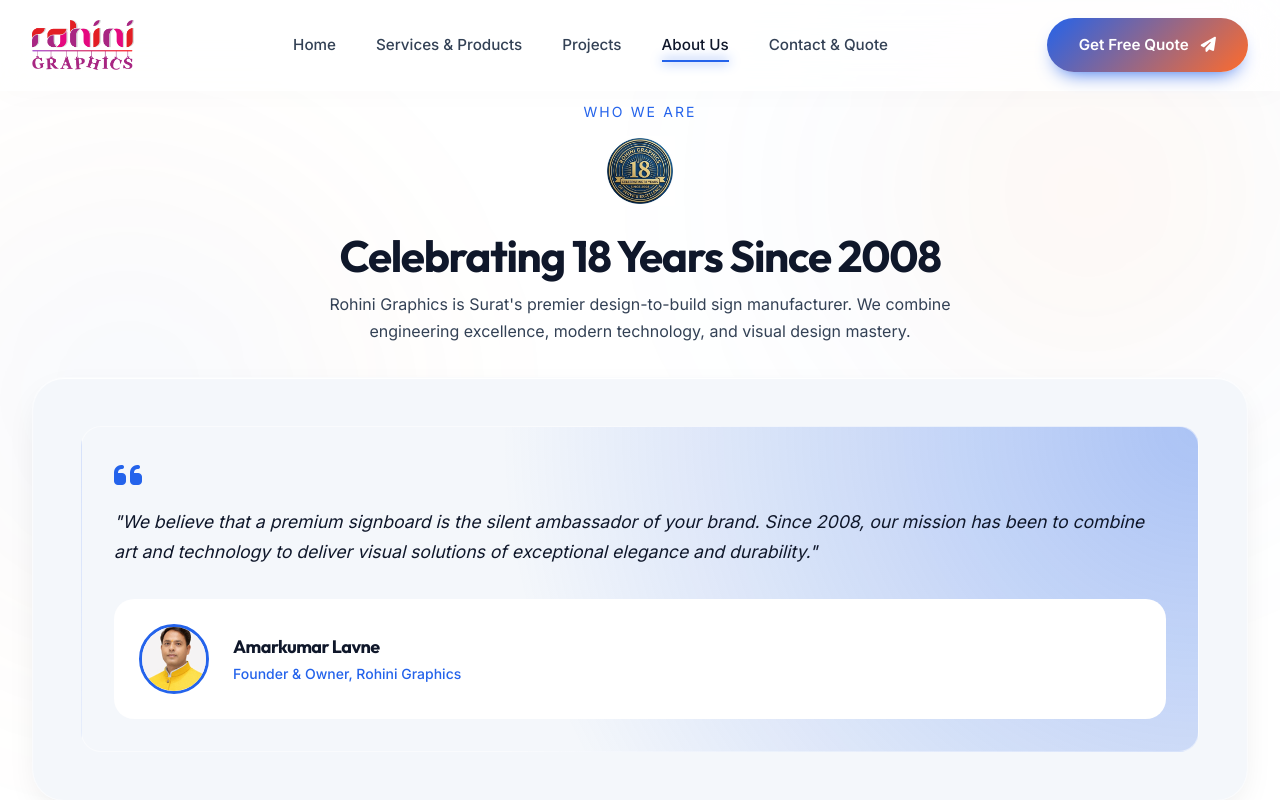
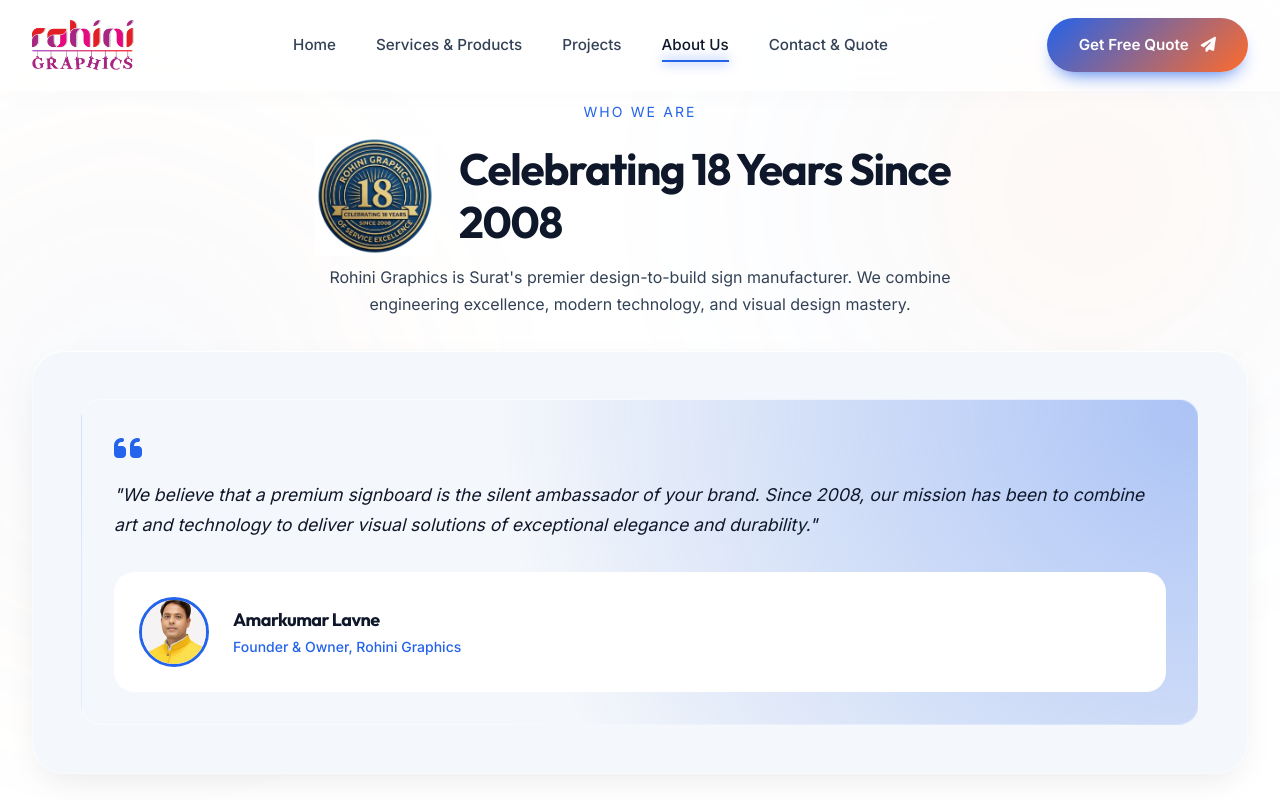
Before and after one commit to DigitechHarsh/rohinigraphics, a Next.js app: page /about in a window 1280 px wide. Shown: the top 800 px of the page. Built offline with nearby package versions, Linux system fonts and the light colour scheme.

Commit message:
About UI: Fixed 18years logo wrapping and increased size

```diff
--- a/app/about/page.js
+++ b/app/about/page.js
@@ -4,9 +4,9 @@
       <div className="container">
         <div className="section-header" style={{ marginBottom: '2rem' }}>
           <span className="section-subtitle">Who We Are</span>
-          <div style={{ display: 'flex', alignItems: 'center', justifyContent: 'center', gap: '1.5rem', marginBottom: '0.5rem', flexWrap: 'wrap' }}>
-            <img src="/logo/18years.jpeg" alt="18 Years" style={{ height: '70px', width: 'auto', objectFit: 'contain' }} />
-            <h2 className="section-title" style={{ marginBottom: 0 }}>Celebrating 18 Years Since 2008</h2>
+          <div style={{ display: 'flex', alignItems: 'center', justifyContent: 'center', gap: '1.5rem', marginBottom: '0.5rem' }}>
+            <img src="/logo/18years.jpeg" alt="18 Years" style={{ height: '120px', width: 'auto', objectFit: 'contain', flexShrink: 0 }} />
+            <h2 className="section-title" style={{ marginBottom: 0, textAlign: 'left' }}>Celebrating 18 Years Since 2008</h2>
           </div>
           <p className="section-desc" style={{ marginTop: '0.5rem' }}>Rohini Graphics is Surat's premier design-to-build sign manufacturer. We combine engineering excellence, modern technology, and visual design mastery.</p>
         </div>
```
